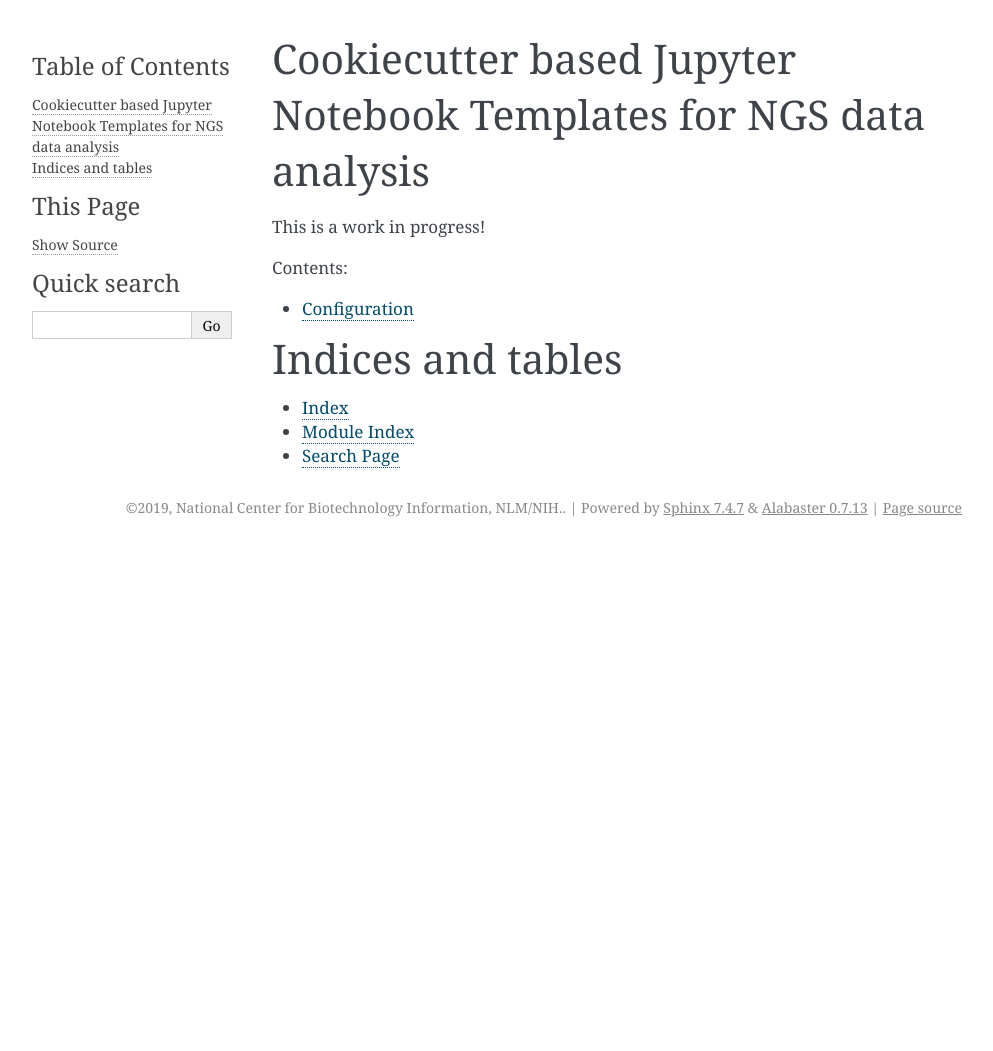
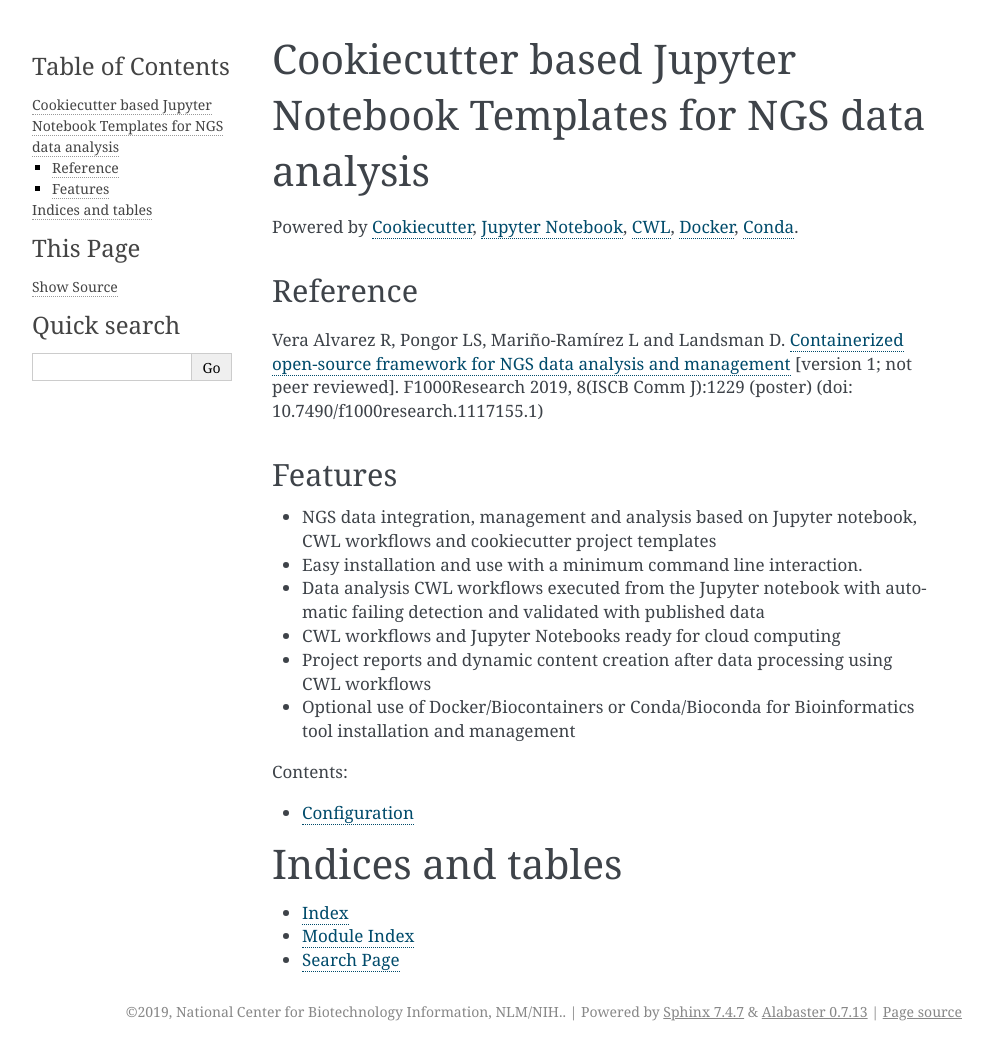
Before and after one commit to ncbi/pm4ngs, a Sphinx documentation site: the page built from docs/source/index.rst, in a window 1280 px wide. Shown: the whole page, without its empty margins (148-1141 px from the left). Built offline with Sphinx 7.4.7, drawn with Linux system fonts in a browser that asks for light colours; before the commit the page ends 900 px from its top, so only the background shows below that.

Commit message:
Modifying the docs

```diff
--- a/docs/source/index.rst
+++ b/docs/source/index.rst
@@ -1,7 +1,23 @@
 Cookiecutter based Jupyter Notebook Templates for NGS data analysis
 ===================================================================
 
-This is a work in progress!
+Powered by Cookiecutter_, `Jupyter Notebook`_, CWL_, Docker_, Conda_.
+
+Reference
+---------
+
+Vera Alvarez R, Pongor LS, Mariño-Ramírez L and Landsman D. `Containerized open-source framework for NGS data analysis
+and management`_ [version 1; not peer reviewed]. F1000Research 2019, 8(ISCB Comm J):1229 (poster) (doi: 10.7490/f1000research.1117155.1)
+
+Features
+---------
+* NGS data integration, management and analysis based on Jupyter notebook, CWL workflows and cookiecutter project templates
+* Easy installation and use with a minimum command line interaction.
+* Data analysis CWL workflows executed from the Jupyter notebook with automatic failing detection and validated with published data
+* CWL workflows and Jupyter Notebooks ready for cloud computing
+* Project reports and dynamic content creation after data processing using CWL workflows
+* Optional use of Docker/Biocontainers or Conda/Bioconda for Bioinformatics tool installation and management
+
 
 .. toctree::
    :maxdepth: 2
@@ -16,3 +32,10 @@ Indices and tables
 * :ref:`genindex`
 * :ref:`modindex`
 * :ref:`search`
+
+.. _Cookiecutter: https://github.com/audreyr/cookiecutter
+.. _Jupyter Notebook: https://jupyter.org/
+.. _CWL: https://www.commonwl.org/
+.. _Docker: https://www.docker.com
+.. _Conda: https://github.com/conda/conda
+.. _Containerized open-source framework for NGS data analysis and management: https://f1000research.com/posters/8-1229
```
